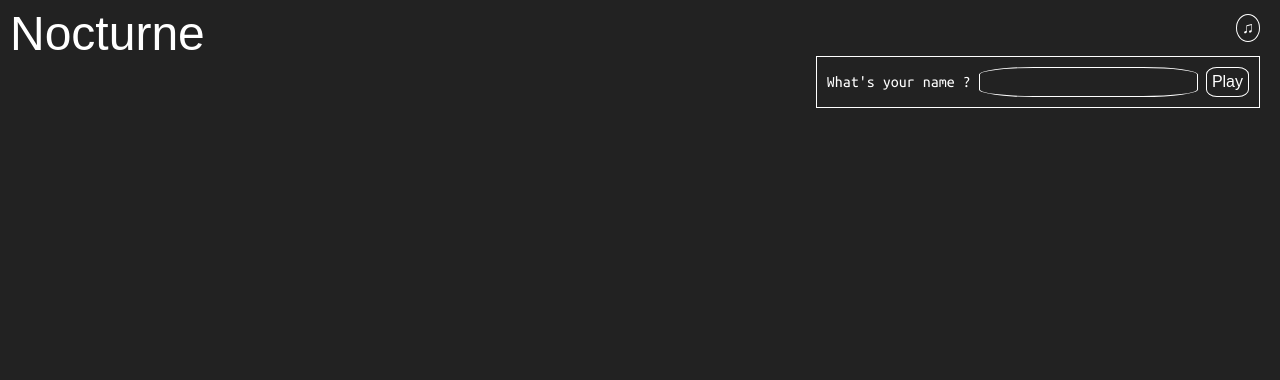
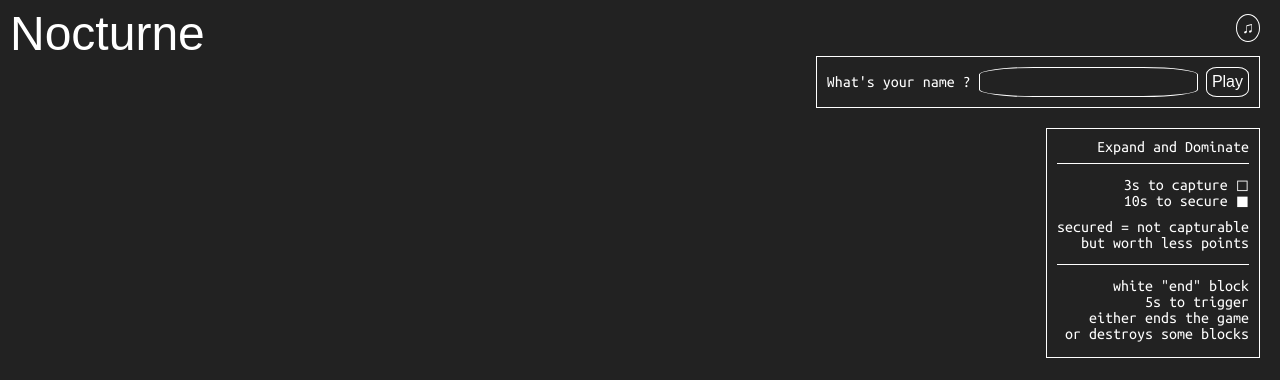
Before and after one commit to joanrieu/minild44-7drts-nocturne, a plain HTML site: page index.html in a window 1280 px wide. Drawn offline with nearby package versions, Linux system fonts and the light colour scheme; no server answers; a web font is replaced by a local one.

Commit message:
Added a small tutorial

```diff
--- a/css/style.less
+++ b/css/style.less
@@ -13,6 +13,11 @@ h1 {
   font-family: 'Nixie One', sans-serif;
   font-size: 48px;
   float: left;
+}
+
+hr {
+  border: none;
+  border-top: 1px solid @color;
 }
 
 #options {
@@ -52,6 +57,10 @@ h1 {
     background-color: transparent;
   }
 
+  p {
+    padding: 5px 0;
+  }
+
 }
 
 canvas {
--- a/index.html
+++ b/index.html
@@ -27,11 +27,32 @@
       <input type="checkbox" id="opt-sound" checked>
       <label for="opt-sound">&#x266B;</label>
     </div>
-    <form id="loader" class="box">
-      <label for="name">What's your name ?</label>
-      <input id="name" autocomplete="off">
-      <button id="play" type="submit">Play</button>
-    </form>
+    <div id="loader">
+      <form class="box">
+        <label for="name">What's your name ?</label>
+        <input id="name" autocomplete="off">
+        <button id="play" type="submit">Play</button>
+      </form>
+      <div class="box">
+        <h2>Expand and Dominate</h2>
+        <hr>
+        <p>
+          3s to capture &#x25FB;<br>
+          10s to secure &#x25FC;
+        </p>
+        <p>
+          secured = not capturable<br>
+          but worth less points
+        </p>
+        <hr>
+        <p>
+          white "end" block<br>
+          5s to trigger<br>
+          either ends the game<br>
+          or destroys some blocks
+        </p>
+      </div>
+    </div>
     <ul id="players" class="box" style="display: none;"></ul>
   </body>
 </html>
```
